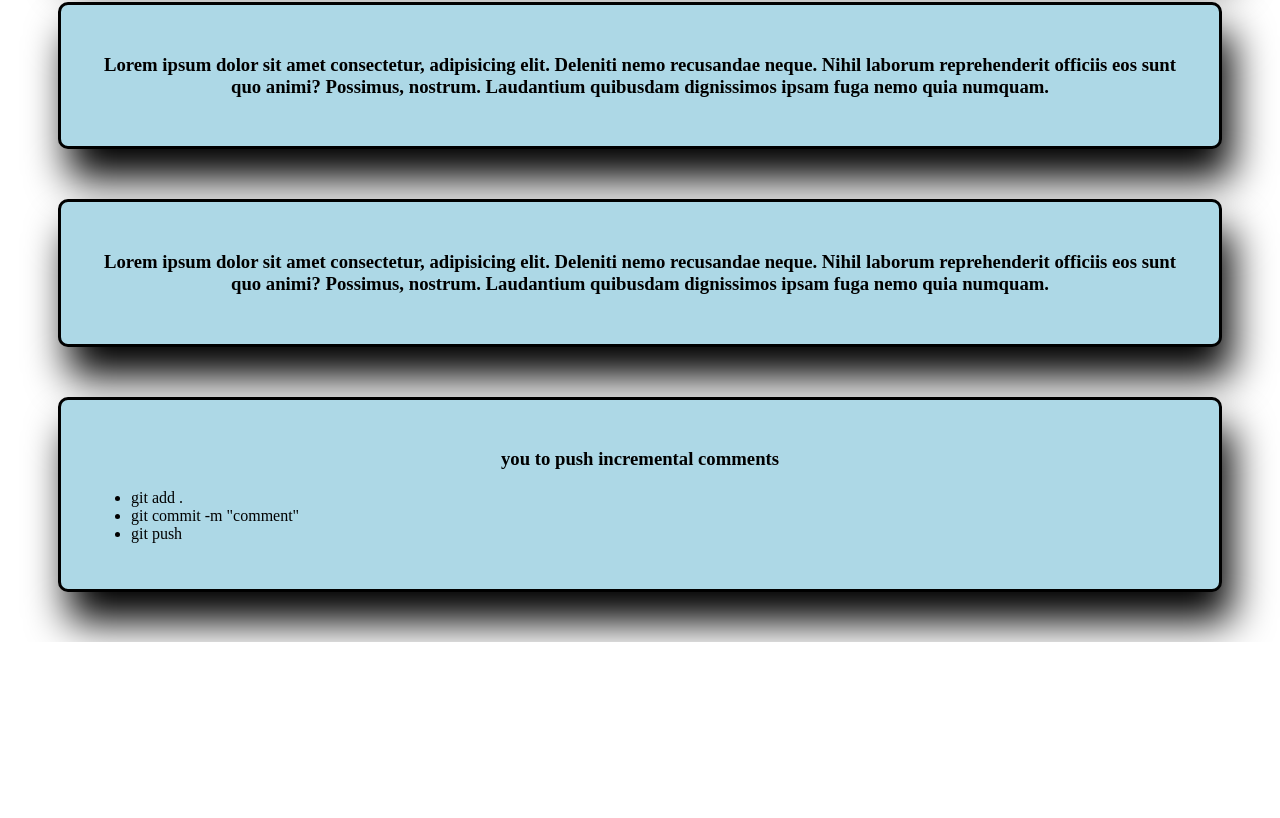
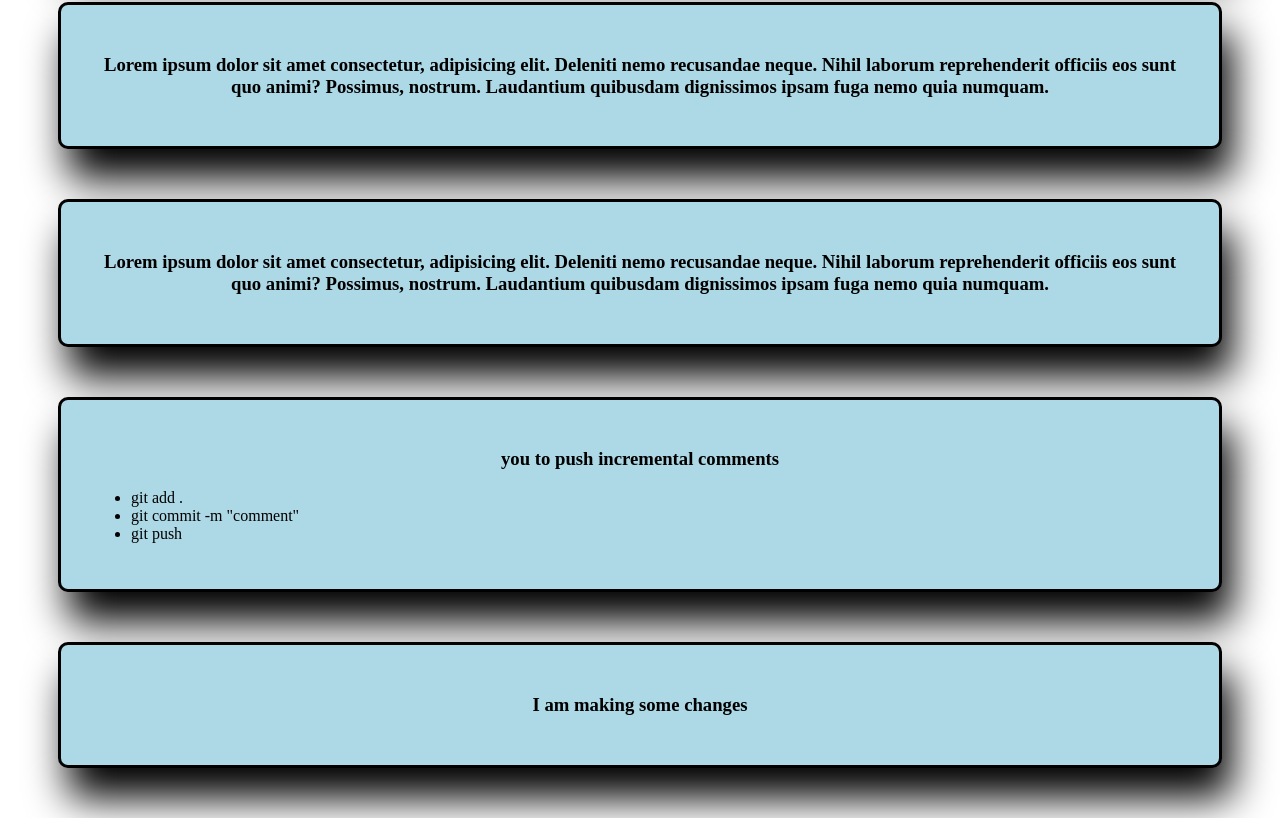
Before and after one commit to Sarker3247/programminghero.github.io, a plain HTML site: page index.html in a window 1280 px wide. Shown: the part 421-1239 px from the top of the page. Before the commit the page ends 1063 px from the top, so only its background shows below. Drawn offline with Linux system fonts and the light colour scheme.

Commit message:
made changes by x

```diff
--- a/index.html
+++ b/index.html
@@ -44,5 +44,11 @@
             </ul>
          </div>
 
+         <div>
+            <h3>
+                I am making some changes
+            </h3>
+         </div>
+
     </body>
 </html>
```
